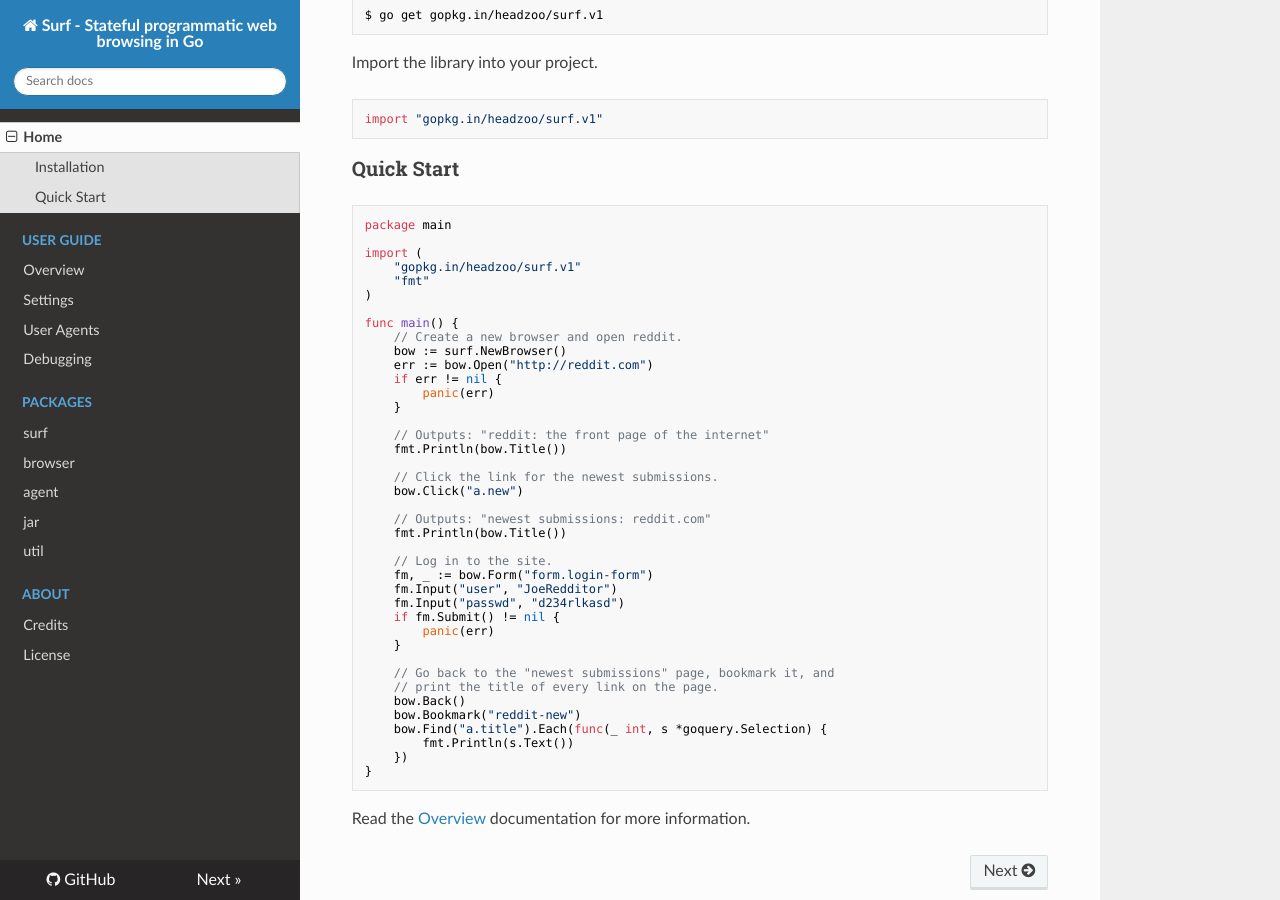
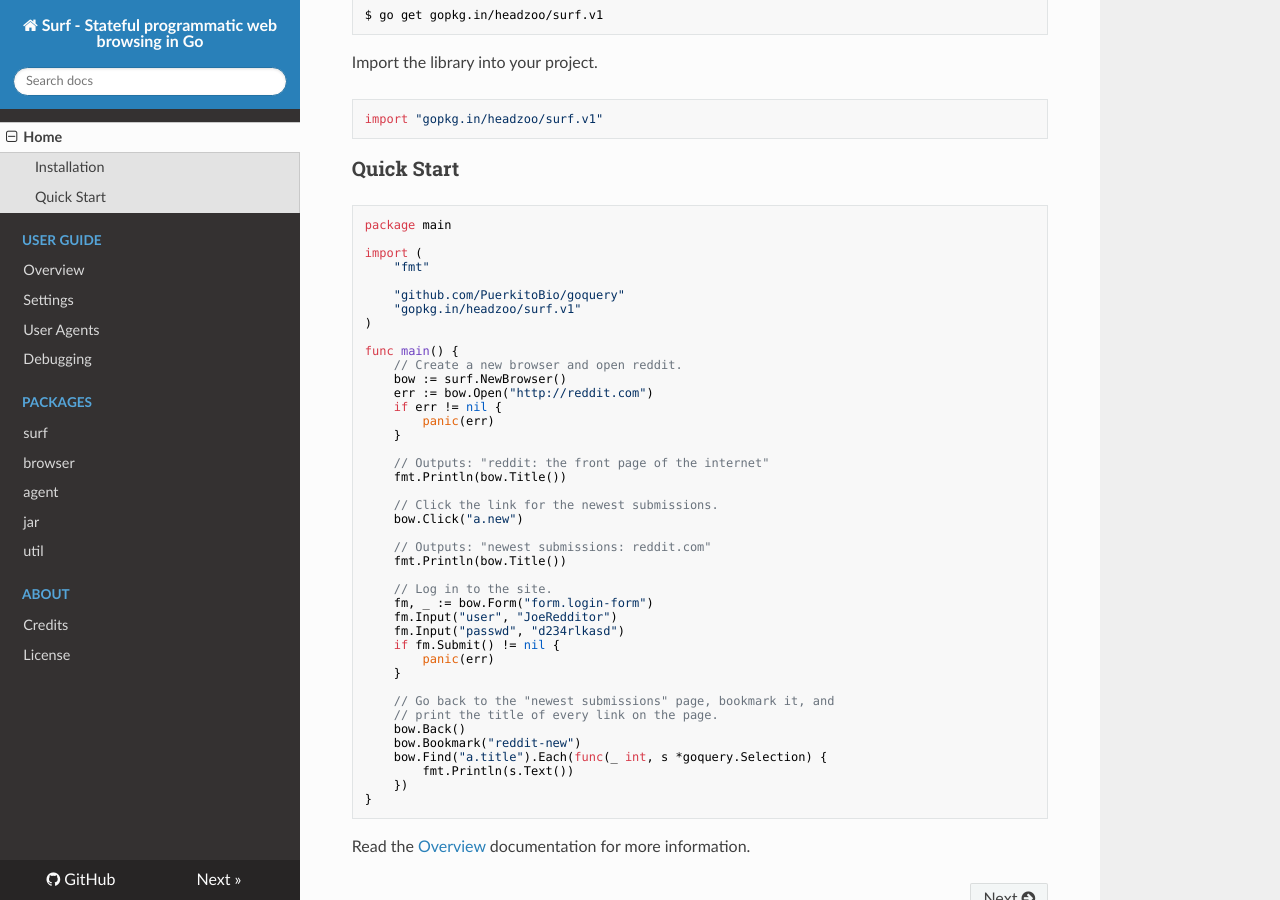
Before and after one commit to headzoo/surf, an MkDocs documentation site: the page built from docs/index.md, in a window 1280 px wide and 900 px high, scrolled down 455 px. Built offline with MkDocs 1.6.1, drawn with Linux system fonts in a browser that asks for light colours; nearby versions of some CDN libraries; old or Windows-style settings are respelled for this version of MkDocs.

```diff
--- a/docs/index.md
+++ b/docs/index.md
@@ -32,8 +32,10 @@ import "gopkg.in/headzoo/surf.v1"
 package main
 
 import (
+	"fmt"
+
+	"github.com/PuerkitoBio/goquery"
 	"gopkg.in/headzoo/surf.v1"
-	"fmt"
 )
 
 func main() {
```
